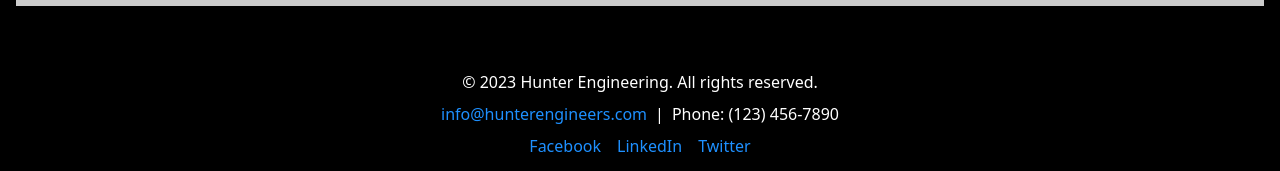
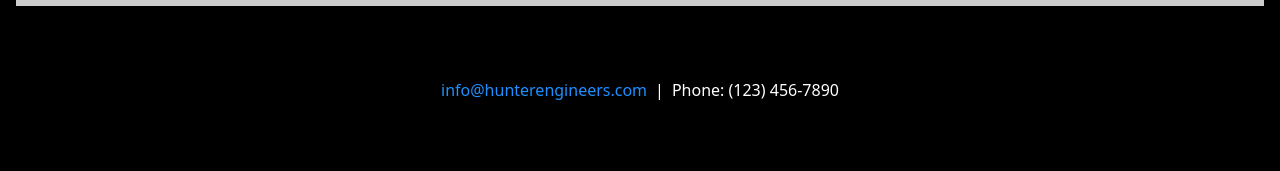
Before and after one commit to cantrato/hunter-engineering-site, a Next.js app: page / in a window 1280 px wide. Shown: the part 1654-1825 px from the top of the page. After the commit the page ends 1772 px from the top, so only its background shows below. Built offline with nearby package versions, Linux system fonts and the light colour scheme.

Commit message:
Remove copyright and social media links from footer

```diff
--- a/components/Footer.js
+++ b/components/Footer.js
@@ -2,16 +2,10 @@ const Footer = () => {
   return (
     <footer className="bg-primary text-secondary p-4 mt-8">
       <div className="container mx-auto text-center">
-        <p>&copy; 2023 Hunter Engineering. All rights reserved.</p>
         <div className="mt-2">
           <a href="mailto:info@hunterengineers.com" className="text-link hover:underline">info@hunterengineers.com</a>
           <span className="mx-2">|</span>
           <span>Phone: (123) 456-7890</span>
-        </div>
-        <div className="mt-2">
-          <a href="#" className="text-link hover:underline mx-2">Facebook</a>
-          <a href="#" className="text-link hover:underline mx-2">LinkedIn</a>
-          <a href="#" className="text-link hover:underline mx-2">Twitter</a>
         </div>
       </div>
     </footer>
```
